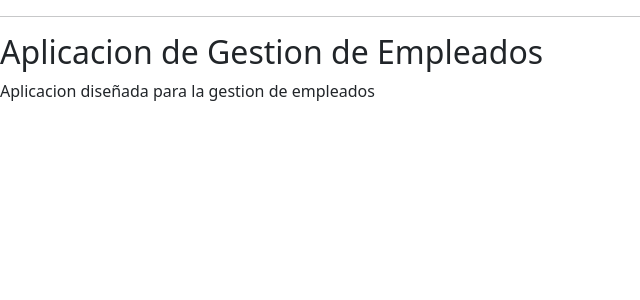
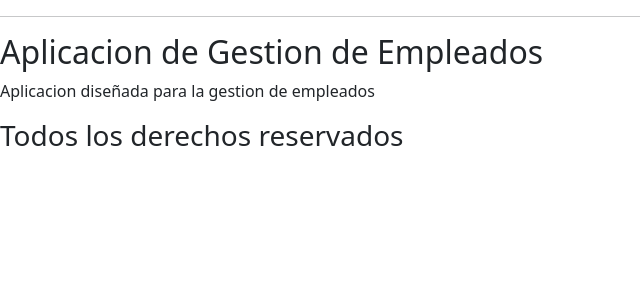
Before and after one commit to uanmita/Gestion_empleados, a Django app: page / in a window 1280 px wide. Shown: the part 56-356 px from the top of the page, without its empty margins (0-640 px from the left). Run offline with Django 5.2, Linux system fonts and the light colour scheme.

Commit message:
Actualizacion base.html

```diff
--- a/empleados/templates/empleados/base.html
+++ b/empleados/templates/empleados/base.html
@@ -35,6 +35,7 @@
 <hr>
 <main>
     {% block content %}{% endblock %}
+<h3>Todos los derechos reservados</h3>
 </main>
 <script src="https://cdn.jsdelivr.net/npm/bootstrap@5.3.7/dist/js/bootstrap.bundle.min.js" integrity="sha384-ndDqU0Gzau9qJ1lfW4pNLlhNTkCfHzAVBReH9diLvGRem5+R9g2FzA8ZGN954O5Q" crossorigin="anonymous"></script>
 </body>
```
